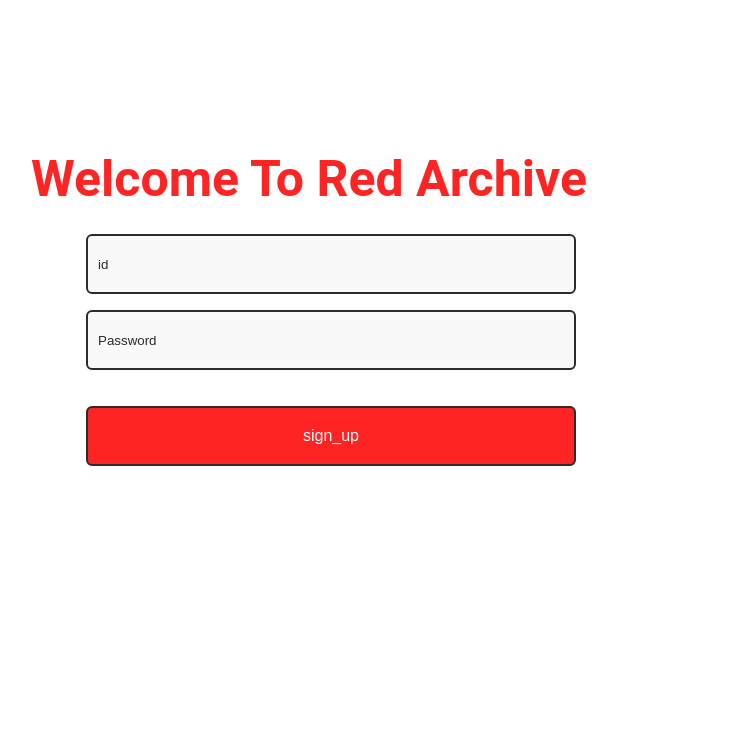
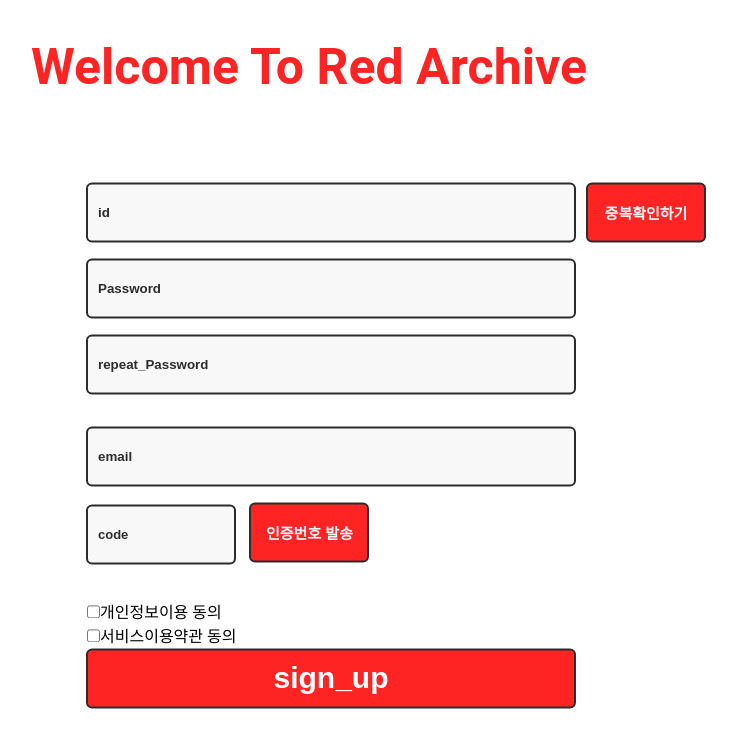
Before and after one commit to Red-Acaive/almost_result, a Flask app: page /membership.html in a window 1280 px wide. Shown: the top 755 px of the page, without its empty margins (309-1046 px from the left). Run offline with Flask 3, Linux system fonts and the light colour scheme.

Commit message:
공개개발자대회소스코드

```diff
--- a/static/css/membership.css
+++ b/static/css/membership.css
@@ -14,7 +14,10 @@
      position: absolute;
      top: 50%;
      left: 50%;
-    transform: translate(-50%, -50%);
+     transform: translate(-50%, -70%);
+ }
+.hidden{
+    display: none;
 }
 
  .login-wrapper{
@@ -23,7 +26,6 @@
      padding: 55px;
      box-sizing: border-box;
  }
-
  #login-form > input{
      width: 100%;
      height: 60px;
@@ -39,15 +41,99 @@
  }
  #login-form > input[type="submit"]{
      color: #fff;
-    font-size: 16px;
-    font-size: bold;
+     font-size: 30px;
+     font-size: bolder;
      background-color: #fe2424;
      margin-top: 20px;
+     font-weight: bolder;
  }
  #login-form > label{
      color: #999999;
  }
 
+ #login-form > label[id="bug"]{
+    color: red;
+    font-weight: bolder;
+    text-align: center;
+    font-size: 17px;
+ }
+
+ #login-form > label[id="bug2"]{
+    color: red;
+    font-weight: bolder;
+    text-align: center;
+    font-size: 17px;
+ }
+
+
+ #login-form > label[id="bug3"]{
+    color: red;
+    font-weight: bolder;
+    text-align: center;
+    font-size: 17px;
+ }
+
+
+ #login-form > label[id="checkcode"]{
+    color: red;
+    font-weight: bolder;
+    text-align: center;
+    font-size: 17px;
+ }
+
+ #login-form > label[id="checkPwd"]{
+    color: red;
+    font-weight: bolder;
+    text-align: center;
+    font-size: 17px;
+ }
+
+ #login-form > button{
+     position: relative;
+     left: 500px;
+     top: 60px;
+     font-weight: bolder;
+     font-size: 15px;
+     width: 120px;
+     height: 60px;
+     background-color: #fe2424;
+     color: #F8F8F8;
+     border-radius: 6px;
+     border: #2c2c2c 2px solid;
+ }
+ #login-form > button[class="print_mail"]{
+     top: -0px;
+     left: 10px;
+ }
+ #login-form > input[class="code"]{
+     width: 150px;
+     font-size: larger;
+     font-weight: bolder;
+ }
+
+ #login-form > input[class="code"]::placeholder{
+     font-weight: bolder;
+     font-size: small;
+ }
+ #login-form >input{
+     font-weight: bolder;
+ }
+
+ .checkbox{
+    size: 20px;
+    font-size: medium;
+    position: absolute;
+    left: 56px;
+    top: 590px;
+ }
+
+ .checkbox > label[class="all"]{
+    size: 20px;
+    font-size: larger;
+    font-weight: bolder;
+
+
+ }
 
  h1{
      top: 50%;
@@ -56,4 +142,5 @@
      color: #fe2424;
      font-size:50px;
      font-size: bold;
+
  }
--- a/static/css/style.css
+++ b/static/css/style.css
@@ -9,7 +9,7 @@
     z-index: 101;
     position: absolute;
     border: none;
-    box-shadow : 3px 3px 5px 0px #367cff;
+    box-shadow : 3px 3px 5px 0px #bdd4ff;
 }
 
 
--- a/templates/membership.html
+++ b/templates/membership.html
@@ -9,12 +9,113 @@
     <body>
         <h1><strong> Welcome To Red Archive</strong> </h1>
         <div class="login-wrapper">
-            <form  method="post" action="localhost:5000" id="login-form">
-                <input type="text" name="userName" placeholder="id" minlength="6" maxlength="12" required><br>
-                <input type="password" name="userPassword" placeholder="Password" minlength="6" maxlength="12" required><br>
-                <input type="submit" value="sign_up">
+            <form class="to_email" method="post" action="localhost:5000" id="login-form">
+                <button type="button" >중복확인하기</button>
+                <input type="text" name="userName" placeholder="id" minlength="1" maxlength="12" required><br>
+                <input id="pass123" type="password" name="userPassword" placeholder="Password" minlength="6" maxlength="12"  required><br>
+                <input id="repeat123" type="password" name="repassword" placeholder="repeat_Password" onkeyup="check()" minlength="6" maxlength="12" required><br>
+                <label class="hidden" id="checkPwd"><div >동일한 암호를 입력하세요.</div></label><br>
+                <input id="email" class="email" type="email " name="email" placeholder="email" required><br>
+                <input id="code" class="code" type="text" name="password" placeholder="code" minlength="5" maxlength="5" onkeyup="check_code()" required>
+                <button class="print_mail" type="button" onclick="console.log(randomNum.authNo(5)), check_code()" >인증번호 발송</button><br><br><br><br>
+                <input id="sign" type="submit" value="sign_up"><br><br><br>
+                <label id="bug" class="hidden">비밀번호가 일치 하지않아 다시 입력해주어야 회원가입이 가능합니다</label>
+                <label id="bug2" class="hidden">인증번호가 일치 하지않아 다시 입력해주어야 회원가입이 가능합니다</label>
+                <label id="bug3" class="hidden">개인정보 또는 서비스 이용약관이 허용되지않아 선택해주어야 회원가입이 가능합니다</label>
             </form>
         </div>
+        <div class="checkbox">
+            <label id="check1" class="info1"><input type="checkbox" name="info" value="개인정보이용 동의">개인정보이용 동의</label><br>
+            <label id="check2" class="info2"><input type="checkbox" name="info2" value="서비스이용약관 동의">서비스이용약관 동의</label>
+        </div>
+        <script>
+            function check(){
+	         var pw1 = document.getElementById("pass123").value;
+	         var pw2 = document.getElementById("repeat123").value;
+             var not = document.getElementById("checkPwd");
+             var sign = document.getElementById("sign");
+             var bug = document.getElementById("bug");
+	         if(pw1!=pw2){
+	        	  not.classList.remove("hidden")
+                  sign.classList.add("hidden")
+                  bug.classList.remove("hidden")
 
+
+	        }else{
+                not.classList.add("hidden")
+                sign.classList.remove("hidden")
+                bug.classList.add("hidden")
+            }
+
+
+        };
+
+
+
+        </script>
+        <script>
+            var randomNum = {};
+            //0~9까지의 난수
+            randomNum.random = function(n1, n2) {
+                return parseInt(Math.random() * (n2 -n1 +1)) + n1;
+            };
+            var value = 0
+            //인증번호를 뽑을 난수 입력 n 5이면 5자리
+            randomNum.authNo = function(n) {
+                value = "";
+                for(var i=0; i<n; i++){
+                    value += randomNum.random(0,9);
+                }
+                return value;
+
+        };
+
+        function check_code(){
+	         var code = value;
+	         var code2 = document.getElementById("code").value;
+             var sign = document.getElementById("sign");
+	         if(code!=code2){
+                  sign.classList.add("hidden")
+                  bug2.classList.remove("hidden")
+
+
+	        }else{
+                sign.classList.remove("hidden")
+                bug2.classList.add("hidden")
+            }
+
+
+        };
+
+
+
+
+
+
+        </script>
+        <script>
+            function ischeck(){
+                var check1 = document.getElementById("check1")
+                var check2 = document.getElementById("check2")
+                var sign = document.getElementById("sign");
+                var bug = document.getElementById("bug3");
+                var ischeck1 = check1.checked;
+                var ischeck2 = check2.checked;
+
+                if (ischeck1 === false || ischeck2 === false){
+                    sign.classList.add("hidden")
+                    bug.classList.remove("hidden")
+
+                }else{
+                    sign.classList.remove("hidden")
+                    bug.classList.add("hidden")
+                }
+            };
+
+
+
+
+        </script>
+        <script src="route/index.js"></script>
     </body>
 </html>
```
Also changed, not shown: templates/log.html (indentation only). Lines whose indentation alone changed are shown as unchanged.
